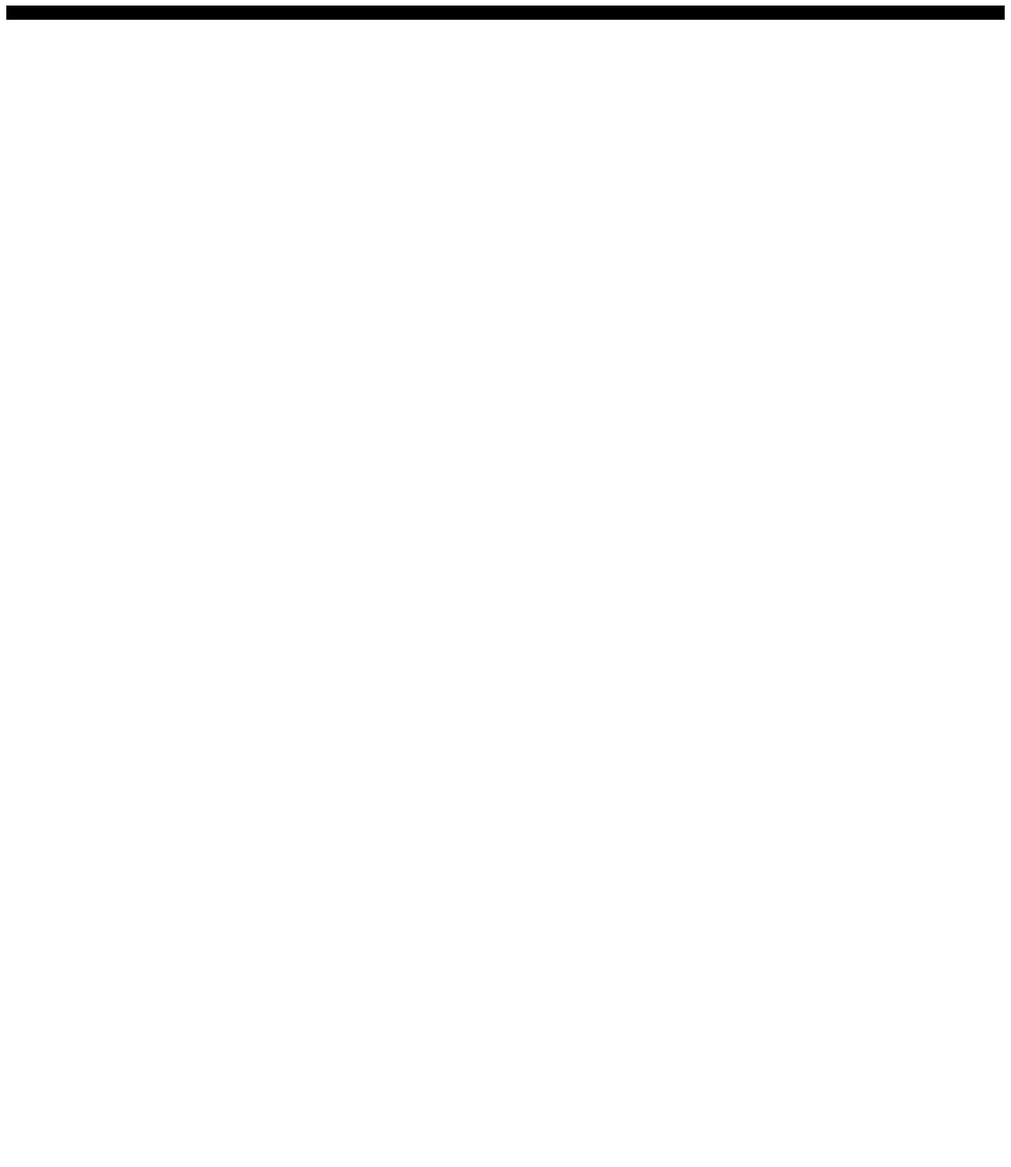
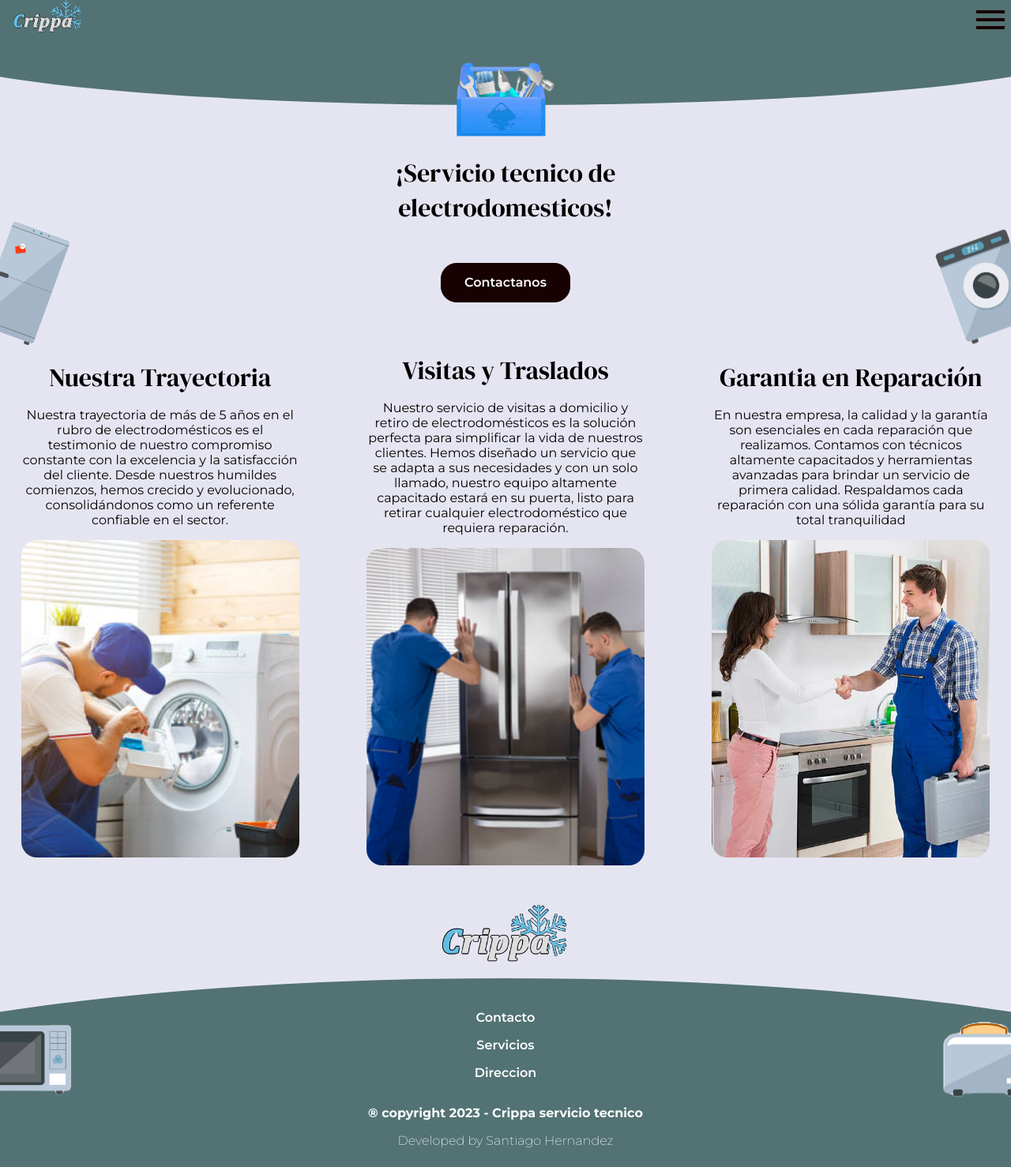
Before and after one commit to syncev/Crippa-Service, a plain HTML site: page index.html in a window 1280 px wide. Shown: the part 1-1479 px from the top of the page at 79% size. Before the commit the page ends 800 px from the top, so only its background shows below. Drawn offline with Linux system fonts and the light colour scheme.

Commit message:
first run
first run coding the page from 0 to pretty much done

```diff
--- /dev/null
+++ b/Styles/features.css
@@ -0,0 +1,58 @@
+.features{
+    margin-top: 4rem;
+
+}
+.features-wrapper{
+    display: flex;
+    flex-direction: column;
+    gap: 2rem;
+
+}
+.feature{
+    justify-content: center;
+    align-items: center;
+    text-align: center;
+    display: flex;
+    flex-direction: column;
+    gap: 1rem;
+
+}
+.feature-title{
+    font-size: 2rem;
+}
+.feature > p{
+    max-width: 352px;
+    height: auto;
+    max-height: fit-content;
+}
+.img-wrapper{
+
+    max-width: 352px;
+    max-height: 402px;
+    overflow: hidden;
+    position: relative;
+    border-radius: 20px;
+
+}
+.img-wrapper > img{
+    object-fit: cover;
+    aspect-ratio: 2/3;
+    width: 100%;
+
+}
+.img1{
+    object-position: 65%;
+}
+.img2{
+    object-position: 35%;;
+}
+
+
+@media (min-width: 768px) {
+    .features-wrapper{
+        display: grid;
+        grid-template-columns: 1fr 1fr 1fr;
+
+    }
+
+}
--- /dev/null
+++ b/Styles/footer.css
@@ -0,0 +1,59 @@
+footer{
+    display: flex;
+    flex-direction: column;
+    justify-content: center;
+    align-items: center;
+    margin-top: 3rem;
+    position: relative;
+    text-align: center;
+    overflow: hidden;
+    padding-bottom: 1.5rem;
+    gap: 1rem;
+}
+.logo-footer > img{
+    width: 193px;
+    height: auto;
+    margin-bottom: 0.5rem;
+}
+.footer-wrapper a{
+    color: white;
+    text-decoration: none;
+    font-weight: 600;
+    display: flex;
+    flex-direction: column;
+    padding-top: 1rem;
+}
+.copyright-wrapper > p{
+    color: white;
+    padding-top: 1rem;
+}
+.copyright{
+    font-weight: 700;
+}
+.footer-circle{
+    width: 150%;
+    height: 100%;
+    background-color: var(--primary-color);
+    position: absolute;
+    z-index: -2;
+    border-radius: 50% 50% 0 0 ;
+    transform: translate(0, 32%);
+}
+.signature{
+    font-weight: 200;
+}
+
+.footer-left-floating{
+    height: 100px;
+
+    position: absolute;
+    left: 0;
+    transform: translate(-25%, 45%);
+}
+.footer-right-floating{
+    height: 100px;
+
+    position: absolute;
+    right: 0;
+    transform: translate(25%, 45%);
+}
--- /dev/null
+++ b/Styles/hero.css
@@ -0,0 +1,70 @@
+.hero{
+    position: relative;
+}
+.toolbox-wrapper{
+    position: relative;
+    display: flex;
+    justify-content: center;
+    align-items: center;
+    overflow: hidden;
+
+}
+.toolbox{
+    width: 170px;
+    height: 110px;
+    padding: 1rem 0;
+}
+.toolbox-circle{
+    width: 115%;
+    height: 100%;
+    background-color: var(--primary-color);
+    position: absolute;
+    top: 0;
+    z-index: -1;
+    border-radius: 0 0 50% 50%;
+    transform: translate(0, -45%);
+}
+.hero-content{
+    display: flex;
+    flex-direction: column;
+    justify-content: center;
+    align-items: center;
+    text-align: center;
+    gap: 3rem;
+}
+.hero-title{
+    font-size: 2rem;
+    max-width: 400px;
+}
+.hero-button{
+    padding: 0.9em 1.8em;
+    font-size: 1rem;
+    width: fit-content;
+    background-color: var(--black-color);
+    color: white;
+    border: 1px solid var(--black-color);
+    border-radius: 20px;
+    font-weight: 600;
+    transition: all;
+    transition-duration: 300ms;
+}
+.hero-button:hover{
+    background-color: var(--button-hover);
+    color: var(--black-color);
+    scale: 1.025;
+}
+
+.left-floating{
+    width: 80px;
+    position: absolute;
+    bottom: 0;
+    left: 0;
+    transform: translate(-15%, 35%) rotate(20deg);
+}
+.right-floating{
+    width: 100px;
+    position: absolute;
+    bottom: 0;
+    right: 0;
+    transform: translate(20%, 35%) rotate(-20deg);
+}
--- /dev/null
+++ b/Styles/navbar.css
@@ -0,0 +1,13 @@
+.navbar{
+    display: flex;
+    padding: 0.5rem;
+    justify-content: space-between;
+    align-items: center;
+    background-color: var(--primary-color);
+    height: 40px;
+}
+.brand-img{
+    width: 106px;
+    height: auto;
+
+}
--- a/Styles/style.css
+++ b/Styles/style.css
@@ -1 +1,7 @@
 @import "reset.css";
+@import "variable.css";
+
+@import "navbar.css";
+@import "hero.css";
+@import "features.css";
+@import "footer.css";
--- /dev/null
+++ b/Styles/variable.css
@@ -0,0 +1,22 @@
+:root{
+    --primary-color: #527273;
+    --black-color: #170102;
+    --secondary-color: #E5E5F2;
+    --button-hover: #F5F0DF;
+}
+body{
+    line-height: normal;
+    background-color: var(--secondary-color);
+
+}
+main{
+    overflow: hidden;
+}
+.other-font{
+    font-family: 'Montserrat', sans-serif;
+
+
+}
+.title-font{
+    font-family: 'DM Serif Display', serif;
+}
--- a/index.html
+++ b/index.html
@@ -4,18 +4,85 @@
     <meta charset="UTF-8">
     <meta name="viewport" content="width=device-width, initial-scale=1.0">
     <title>Crippa servicio tecnico</title>
+    <link rel="stylesheet" href="Styles/style.css">
+
+    <link rel="preconnect" href="https://fonts.googleapis.com">
+    <link rel="preconnect" href="https://fonts.gstatic.com" crossorigin>
+    <link href="https://fonts.googleapis.com/css2?family=DM+Serif+Display&family=Montserrat:ital,wght@0,100;0,200;0,300;0,400;0,600;0,700;1,400;1,600;1,700&display=swap" rel="stylesheet">
 </head>
 <body>
     <header>
         <nav class="navbar">
-            <img src="/Crippa Service/Assets/electrodomesticos (2).png" alt="">
+            <div class="brand">
+                <img class="brand-img" src="Assets/crippa logo .png" alt="Crippa Logo">
+            </div>
+            <div class="actions">
+                <img src="Assets/icons/menu.svg" alt="">
+            </div>
         </nav>
     </header>
+
+    <main>
+        <section class="hero">
+            <img src="Assets/fridge.png" class="left-floating" alt="">
+            <img src="Assets/washingmachine.png" class="right-floating" alt="">
+            <div class="toolbox-wrapper">
+                <img class="toolbox" src="Assets/toolbox.png" alt="">
+                <div class="toolbox-circle">
+                </div>
+            </div>
+            <div class="hero-content">
+                <h2 class="hero-title title-font">¡Servicio tecnico de electrodomesticos!</h2>
+                <button class="hero-button other-font">Contactanos</button>
+            </div>
+        </section>
+
+        <section class="features">
+            <div class="features-wrapper">
+                <div class="feature">
+                    <h4 class="title-font feature-title">Nuestra Trayectoria</h4>
+                    <p class="other-font">Nuestra trayectoria de más de 5 años en el rubro de electrodomésticos es el testimonio de nuestro compromiso constante con la excelencia y la satisfacción del cliente. Desde nuestros humildes comienzos, hemos crecido y evolucionado, consolidándonos como un referente confiable en el sector.</p>
+                    <div class="img-wrapper">
+                        <img class="img1" src="Assets/img1.jpg" alt="">
+                    </div>
+                </div>
+                <div class="feature">
+                    <h4 class="title-font feature-title">Visitas y Traslados</h4>
+                    <p class="other-font">Nuestro servicio de visitas a domicilio y retiro de electrodomésticos es la solución perfecta para simplificar la vida de nuestros clientes. Hemos diseñado un servicio que se adapta a sus necesidades y con un solo llamado, nuestro equipo altamente capacitado estará en su puerta, listo para retirar cualquier electrodoméstico que requiera reparación.</p>
+                    <div class="img-wrapper">
+                        <img class="img2" src="Assets/img2.jpg" alt="">
+                    </div>
+                </div>
+                <div class="feature">
+                    <h4 class="title-font feature-title">Garantia en Reparación</h4>
+                    <p class="other-font">En nuestra empresa, la calidad y la garantía son esenciales en cada reparación que realizamos. Contamos con técnicos altamente capacitados y herramientas avanzadas para brindar un servicio de primera calidad. Respaldamos cada reparación con una sólida garantía para su total tranquilidad</p>
+                    <div class="img-wrapper">
+                        <img class="img3" src="Assets/img3.jpg" alt="">
+                    </div>
+                </div>
+            </div>
+        </section>
+    </main>
+
+    <footer>
+        <div class="footer-circle">
+        </div>
+        <img src="Assets/microwave.png" class="footer-left-floating" alt="">
+        <img src="Assets/toaster.png" class="footer-right-floating" alt="">
+        <div class="logo-footer">
+            <img src="Assets/crippa logo .png" alt="">
+        </div>
+        <div class="footer-wrapper">
+            <ul>
+                <li><a class="other-font" href="">Contacto</a></li>
+                <li><a class="other-font" href="">Servicios</a></li>
+                <li><a class="other-font" href="">Direccion</a></li>
+            </ul>
+        </div>
+        <div class="other-font copyright-wrapper">
+            <p class="copyright">® copyright 2023 - Crippa servicio tecnico</p>
+            <p class="signature">Developed by Santiago Hernandez</p>
+        </div>
+    </footer>
 </body>
 </html>
-<style>
-
-    header{
-        background-color: black;
-    }
-</style>
```
Also changed, not shown: Assets/coffemachine.png (added), Assets/electrodomesticos (2).png (deleted), Assets/fridge.png (added), Assets/img1.jpg (added), Assets/img2.jpg (added), Assets/img3.jpg (added), Assets/microwave.png (added), Assets/toaster.png (added), Assets/toolbox.png (added), Assets/washingmachine.png (renamed from Assets/floating-left.png), 1 other file.
